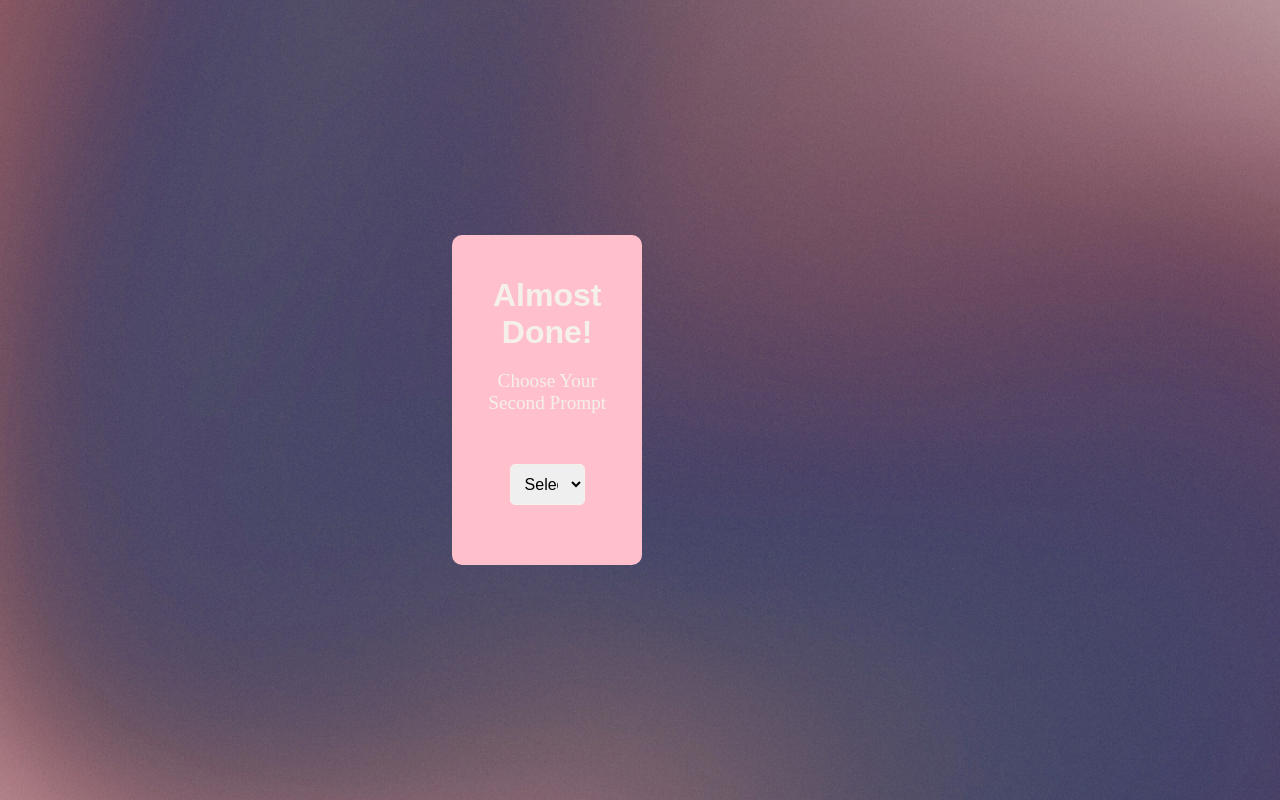
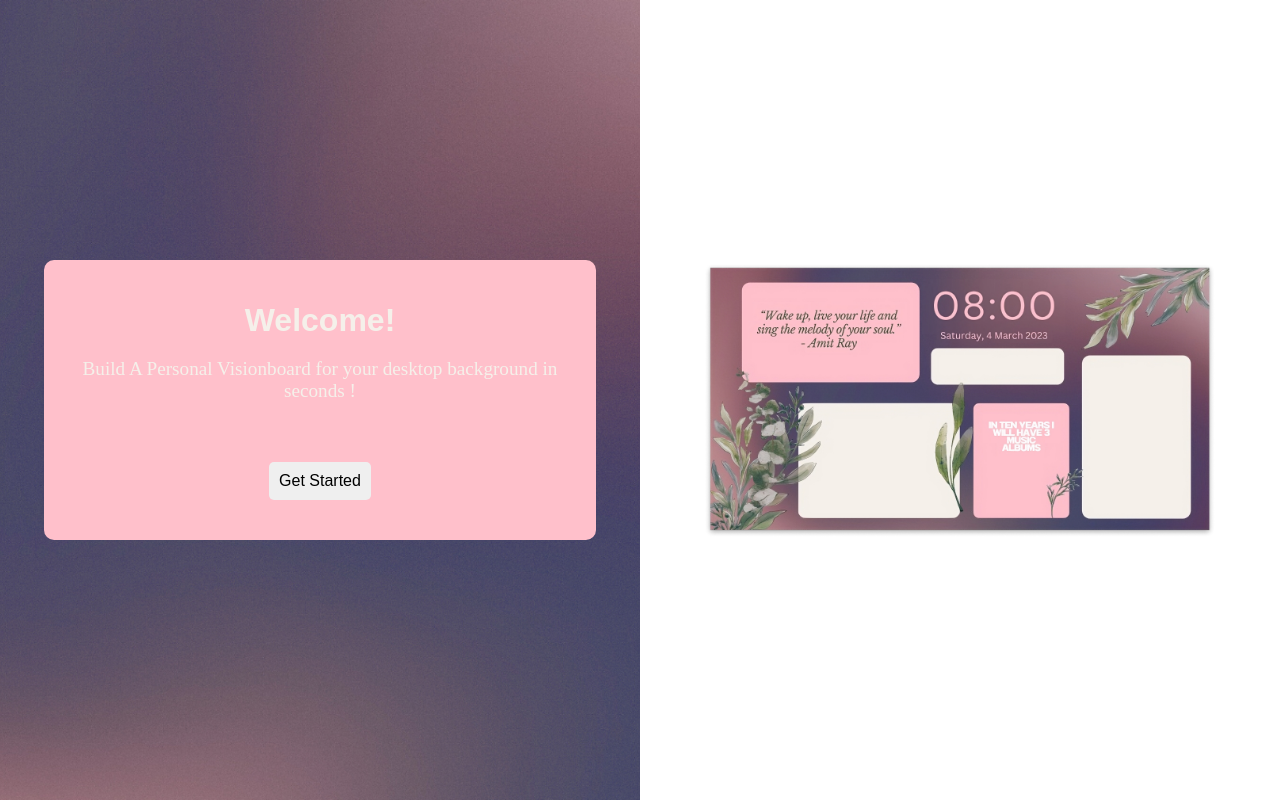
Before and after one commit to emilyjiji/personal_visionboard, a React (Create React App) app: page / in a window 1280 px wide. Built offline with nearby package versions, Linux system fonts and the light colour scheme; a web font is replaced by a local one.

Commit message:
home page looks good on my end

```diff
--- a/package.json
+++ b/package.json
@@ -34,5 +34,8 @@
       "last 1 firefox version",
       "last 1 safari version"
     ]
+  },
+  "overrides": {
+    "@svgr/webpack": "$@svgr/webpack"
   }
 }
--- a/public/index.html
+++ b/public/index.html
@@ -10,11 +10,6 @@
       content="Web site created using create-react-app"
     />
     <link rel="apple-touch-icon" href="%PUBLIC_URL%/logo192.png" />
-    <!--
-      manifest.json provides metadata used when your web app is installed on a
-      user's mobile device or desktop. See https://developers.google.com/web/fundamentals/web-app-manifest/
-    -->
-    <link rel="manifest" href="%PUBLIC_URL%/manifest.json" />
     <link rel="preconnect" href="https://fonts.googleapis.com">
     <link rel="preconnect" href="https://fonts.gstatic.com" crossorigin>
     <link href="https://fonts.googleapis.com/css2?family=Corinthia:wght@700&display=swap" rel="stylesheet">
@@ -33,15 +28,5 @@
   <body>
     <noscript>You need to enable JavaScript to run this app.</noscript>
     <div id="root"></div>
-    <!--
-      This HTML file is a template.
-      If you open it directly in the browser, you will see an empty page.
-
-      You can add webfonts, meta tags, or analytics to this file.
-      The build step will place the bundled scripts into the <body> tag.
-
-      To begin the development, run `npm start` or `yarn start`.
-      To create a production bundle, use `npm run build` or `yarn build`.
-    -->
   </body>
 </html>
--- a/src/App/App.js
+++ b/src/App/App.js
@@ -9,9 +9,9 @@ import Download from '../Download/Download';
 function App() {
   return (
    <div>
-        {/* <Welcome /> */}
+        <Welcome />
         {/* <Started1 /> */}
-        <Started2 />
+        {/* <Started2 /> */}
         {/* <ChooseTheme /> */}
    </div>
   );
--- a/src/Started2/Started2.css
+++ b/src/Started2/Started2.css
@@ -95,7 +95,7 @@
 /* Media query for larger screens */
 @media only screen and (min-width: 1024px) {
   .started2-box {
-    width: 40%;
+    width: 100%;
     /* Adjust the width for larger screens */
   }
 
--- a/src/Welcome/Welcome.css
+++ b/src/Welcome/Welcome.css
@@ -16,23 +16,6 @@ body {
   align-items: center;
 }
 
-/* .child:nth-child(1) {
-  flex: 1;
-  background-color: blue;
-  display: flex;
-  justify-content: center;
-  align-items: center;
-  width: 50%;
-} */
-
-/* .child:nth-child(2) {
-  flex: 1;
-  background-color: red;
-  display: flex;
-  justify-content: center;
-  align-items: center;
-  width: 50%;
-}  */
 
 .page {
   flex: 1;
@@ -53,19 +36,18 @@ body {
 
 .right-half {
   flex: 1;
-  background-color: white;
   display: flex;
   justify-content: center;
   align-items: center;
+  align-content: center;
   width: 50%;
   height: 100vh;
-  /* height: 100%; */
+
 }
 
-.demo-img {
+.the-demo-img {
   background: url('/public/images/og-demo.png') center/cover no-repeat;
-  width: 50%;
-  max-height: 100vh;
+  max-width: 80%;
 }
 
 .welcome-box {
@@ -105,8 +87,6 @@ body {
   background-color: #4D4966;
 }
 
-
-
 @media screen and (max-width: 1024px) {
 
   .left-half {
--- a/src/Welcome/Welcome.js
+++ b/src/Welcome/Welcome.js
@@ -15,9 +15,10 @@ function Welcome() {
           </div>
         </div>
       </div>
+
       <div className='right-half'>
-        <div className='demo-img' />
-      </div>
+            <div className="demo-img" style={{height: '50%',  display: 'flex', justifyContent: 'center', alignItems: "center", marginTop: 'auto'}} />
+    </div>
     </div>
   );
 }
```
Also changed, not shown: 1 other file (tests, documents, lock files or other folders).
